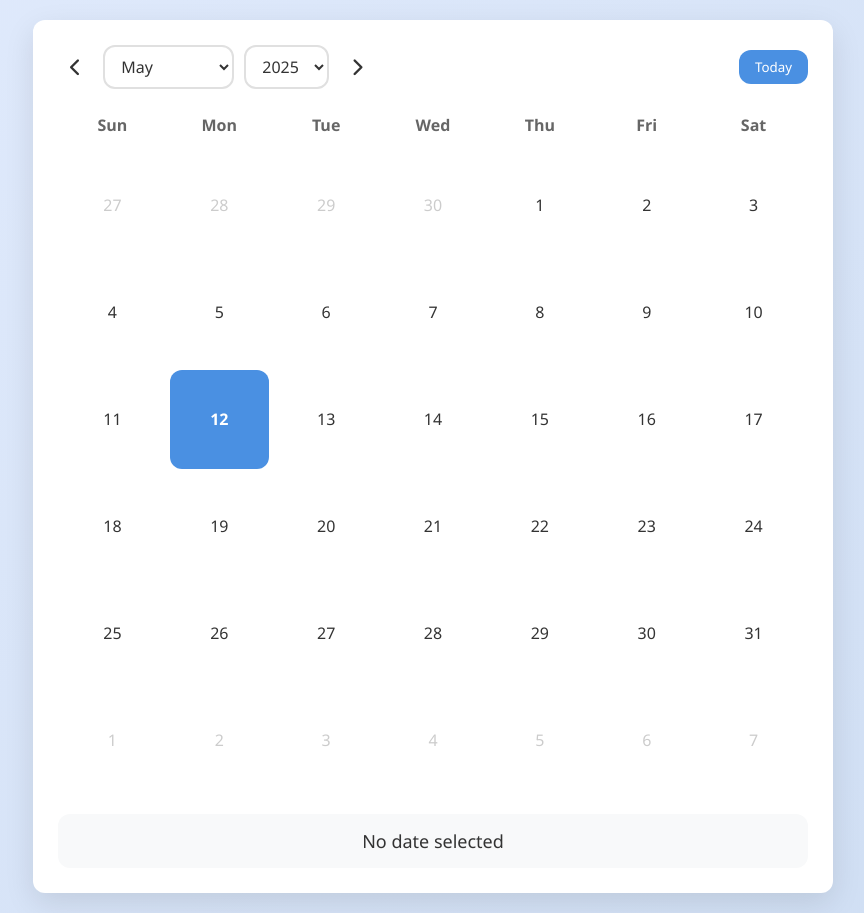
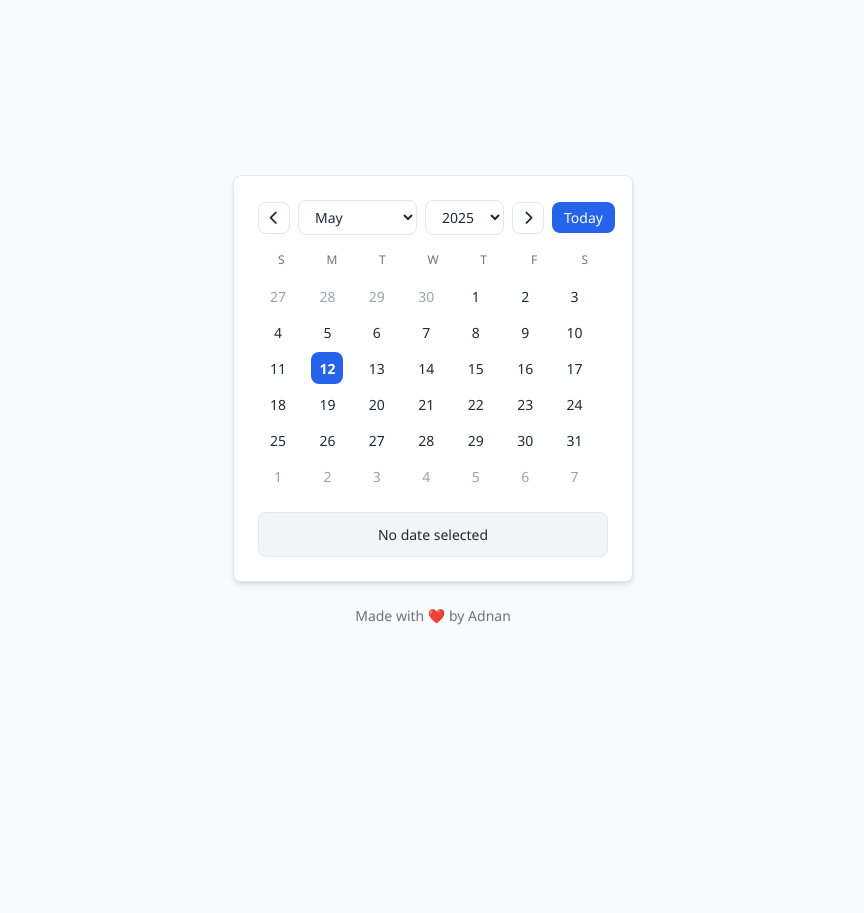
Before and after one commit to adnanalemran/Calendar-DOM, a plain HTML site: page index.html in a window 1280 px wide. Shown: the whole page, without its empty margins (207-1071 px from the left). After the commit the page ends 800 px from the top, so only its background shows below. Drawn offline with Linux system fonts and the light colour scheme.

Commit message:
Enhance calendar accessibility and styling; update HTML structure with ARIA labels and footer

```diff
--- a/index.html
+++ b/index.html
@@ -6,34 +6,40 @@
     <title>Modern Calendar</title>
     <link rel="stylesheet" href="styles.css">
     <link rel="stylesheet" href="https://cdnjs.cloudflare.com/ajax/libs/font-awesome/6.0.0/css/all.min.css">
+    <link rel="preconnect" href="https://fonts.googleapis.com">
+    <link rel="preconnect" href="https://fonts.gstatic.com" crossorigin>
+    <link href="https://fonts.googleapis.com/css2?family=Inter:wght@400;500;600&display=swap" rel="stylesheet">
 </head>
 <body>
     <div class="calendar-container">
         <div class="calendar-header">
             <div class="header-left">
-                <button id="prevMonth" class="nav-btn"><i class="fas fa-chevron-left"></i></button>
+                <button id="prevMonth" class="nav-btn" aria-label="Previous month"><i class="fas fa-chevron-left"></i></button>
                 <div class="date-selectors">
-                    <select id="monthSelect" class="date-select"></select>
-                    <select id="yearSelect" class="date-select"></select>
+                    <select id="monthSelect" class="date-select" aria-label="Select month"></select>
+                    <select id="yearSelect" class="date-select" aria-label="Select year"></select>
                 </div>
-                <button id="nextMonth" class="nav-btn"><i class="fas fa-chevron-right"></i></button>
+                <button id="nextMonth" class="nav-btn" aria-label="Next month"><i class="fas fa-chevron-right"></i></button>
             </div>
             <button id="todayBtn" class="today-btn">Today</button>
         </div>
         <div class="calendar-weekdays">
-            <div>Sun</div>
-            <div>Mon</div>
-            <div>Tue</div>
-            <div>Wed</div>
-            <div>Thu</div>
-            <div>Fri</div>
-            <div>Sat</div>
+            <div>S</div>
+            <div>M</div>
+            <div>T</div>
+            <div>W</div>
+            <div>T</div>
+            <div>F</div>
+            <div>S</div>
         </div>
-        <div id="calendar" class="calendar-grid"></div>
+        <div id="calendar" class="calendar-grid" role="grid" aria-label="Calendar"></div>
         <div class="selected-date-info">
             <div id="selectedDateDisplay"></div>
         </div>
     </div>
+    <footer class="calendar-footer">
+        <p>Made with ❤️ by Adnan</p>
+    </footer>
     <script src="script.js"></script>
 </body>
 </html>
--- a/styles.css
+++ b/styles.css
@@ -6,119 +6,132 @@
 }
 
 :root {
-    --primary-color: #4a90e2;
-    --secondary-color: #2c3e50;
-    --background-color: #f8f9fa;
-    --text-color: #333;
-    --border-radius: 12px;
-    --transition: all 0.3s ease;
+    --primary-color: #2563eb;
+    --secondary-color: #1e40af;
+    --background-color: #ffffff;
+    --text-color: #1f2937;
+    --border-color: #e5e7eb;
+    --hover-color: #f3f4f6;
+    --border-radius: 8px;
+    --transition: all 0.2s ease;
+    --shadow-sm: 0 1px 2px 0 rgb(0 0 0 / 0.05);
+    --shadow: 0 4px 6px -1px rgb(0 0 0 / 0.1), 0 2px 4px -2px rgb(0 0 0 / 0.1);
 }
 
 body {
     min-height: 100vh;
     display: flex;
+    flex-direction: column;
     justify-content: center;
     align-items: center;
-    background: linear-gradient(135deg, #e0eafc 0%, #cfdef3 100%);
+    background: #f9fafb;
     padding: 20px;
+    gap: 1rem;
 }
 
 .calendar-container {
-    background: white;
+    background: var(--background-color);
     border-radius: var(--border-radius);
-    box-shadow: 0 10px 30px rgba(0, 0, 0, 0.1);
-    padding: 25px;
+    box-shadow: var(--shadow);
+    padding: 1.5rem;
     width: 95%;
-    max-width: 800px;
+    max-width: 400px;
     transition: var(--transition);
+    border: 1px solid var(--border-color);
 }
 
 .calendar-header {
     display: flex;
     justify-content: space-between;
     align-items: center;
-    margin-bottom: 25px;
-    gap: 15px;
+    margin-bottom: 1rem;
+    gap: 0.5rem;
 }
 
 .header-left {
     display: flex;
     align-items: center;
-    gap: 10px;
+    gap: 0.5rem;
 }
 
 .date-selectors {
     display: flex;
-    gap: 10px;
+    gap: 0.5rem;
 }
 
 .date-select {
-    padding: 8px 12px;
-    border: 2px solid #e0e0e0;
+    padding: 0.375rem 0.75rem;
+    border: 1px solid var(--border-color);
     border-radius: var(--border-radius);
-    font-size: 16px;
+    font-size: 0.875rem;
     color: var(--text-color);
-    background: white;
+    background: var(--background-color);
     cursor: pointer;
     transition: var(--transition);
     outline: none;
+    font-weight: 500;
 }
 
 .date-select:hover, .date-select:focus {
     border-color: var(--primary-color);
+    box-shadow: 0 0 0 2px rgba(37, 99, 235, 0.1);
 }
 
 .nav-btn {
-    background: none;
-    border: none;
-    font-size: 18px;
+    background: var(--background-color);
+    border: 1px solid var(--border-color);
+    font-size: 0.875rem;
     cursor: pointer;
     color: var(--text-color);
-    padding: 8px 12px;
+    padding: 0.375rem;
     border-radius: var(--border-radius);
     transition: var(--transition);
     display: flex;
     align-items: center;
     justify-content: center;
+    width: 2rem;
+    height: 2rem;
 }
 
 .nav-btn:hover {
-    background: var(--background-color);
+    background: var(--hover-color);
+    border-color: var(--primary-color);
     color: var(--primary-color);
 }
 
 .today-btn {
-    padding: 8px 16px;
+    padding: 0.375rem 0.75rem;
     background: var(--primary-color);
     color: white;
     border: none;
     border-radius: var(--border-radius);
     cursor: pointer;
     font-weight: 500;
+    font-size: 0.875rem;
     transition: var(--transition);
 }
 
 .today-btn:hover {
-    background: #357abd;
-    transform: translateY(-1px);
+    background: var(--secondary-color);
 }
 
 .calendar-weekdays {
     display: grid;
     grid-template-columns: repeat(7, 1fr);
-    gap: 8px;
-    margin-bottom: 15px;
+    gap: 0.25rem;
+    margin-bottom: 0.5rem;
     text-align: center;
-    font-weight: 600;
-    color: #666;
-    padding: 0 5px;
+    font-weight: 500;
+    color: #6b7280;
+    font-size: 0.75rem;
+    text-transform: uppercase;
 }
 
 .calendar-grid {
     display: grid;
     grid-template-columns: repeat(7, 1fr);
-    gap: 8px;
-    padding: 5px;
+    gap: 0.25rem;
+    padding: 0.25rem;
 }
 
 .calendar-day {
@@ -126,18 +139,18 @@ body {
     display: flex;
     justify-content: center;
     align-items: center;
-    font-size: 16px;
+    font-size: 0.875rem;
     cursor: pointer;
     border-radius: var(--border-radius);
     transition: var(--transition);
     position: relative;
     font-weight: 500;
     color: var(--text-color);
+    height: 2rem;
 }
 
 .calendar-day:hover {
-    background: var(--background-color);
-    transform: translateY(-1px);
+    background: var(--hover-color);
 }
 
 .calendar-day.today {
@@ -147,38 +160,48 @@ body {
 }
 
 .calendar-day.other-month {
-    color: #ccc;
+    color: #9ca3af;
 }
 
 .calendar-day.selected {
-    background: var(--secondary-color);
+    background: var(--primary-color);
     color: white;
     font-weight: 600;
 }
 
 .selected-date-info {
-    margin-top: 20px;
-    padding: 15px;
-    background: var(--background-color);
+    margin-top: 1rem;
+    padding: 0.75rem;
+    background: var(--hover-color);
     border-radius: var(--border-radius);
     text-align: center;
-    font-size: 18px;
+    font-size: 0.875rem;
     color: var(--text-color);
-    min-height: 50px;
+    min-height: 2.5rem;
+    border: 1px solid var(--border-color);
 }
 
-@media (max-width: 600px) {
+.calendar-footer {
+    text-align: center;
+    color: #6b7280;
+    font-size: 0.875rem;
+    margin-top: 0.5rem;
+    font-weight: 500;
+}
+
+@media (max-width: 400px) {
     .calendar-container {
-        padding: 15px;
+        padding: 1rem;
     }
 
     .calendar-day {
-        font-size: 14px;
+        font-size: 0.75rem;
+        height: 1.75rem;
     }
 
     .date-select {
-        font-size: 14px;
-        padding: 6px 10px;
+        font-size: 0.75rem;
+        padding: 0.25rem 0.5rem;
     }
 
     .header-left {
@@ -188,7 +211,7 @@ body {
     .date-selectors {
         order: 2;
         width: 100%;
-        margin-top: 10px;
+        margin-top: 0.5rem;
     }
 
     .date-select {
@@ -196,7 +219,7 @@ body {
     }
 
     .today-btn {
-        font-size: 14px;
-        padding: 6px 12px;
+        font-size: 0.75rem;
+        padding: 0.25rem 0.5rem;
     }
 }
```
